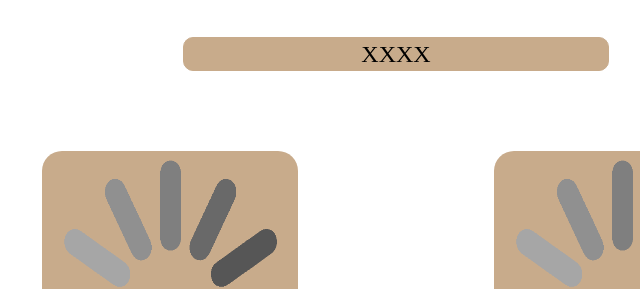
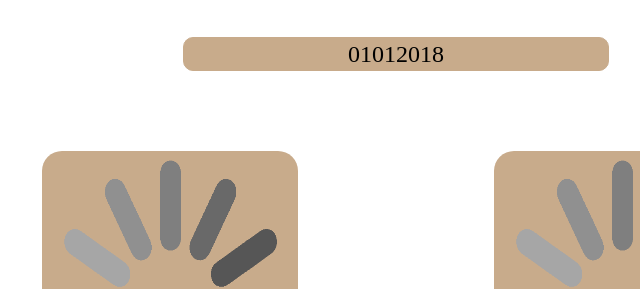
Before and after one commit to KimmyVisscher/ProjectArtemis, a plain HTML site: page index.html in a window 1280 px wide. Shown: the part 293-582 px from the top of the page, 244-884 px from the left. Drawn offline with Linux system fonts and the light colour scheme; a web font is replaced by a local one.

Commit message:
added the code

```diff
--- a/index.html
+++ b/index.html
@@ -20,7 +20,7 @@
             </div>
         </div>
         <div class="heroNumber">
-            <p>XXXX</p>
+            <p>01012018</p>
         </div>
         <main>
             <div class="imageBoxes">
```
